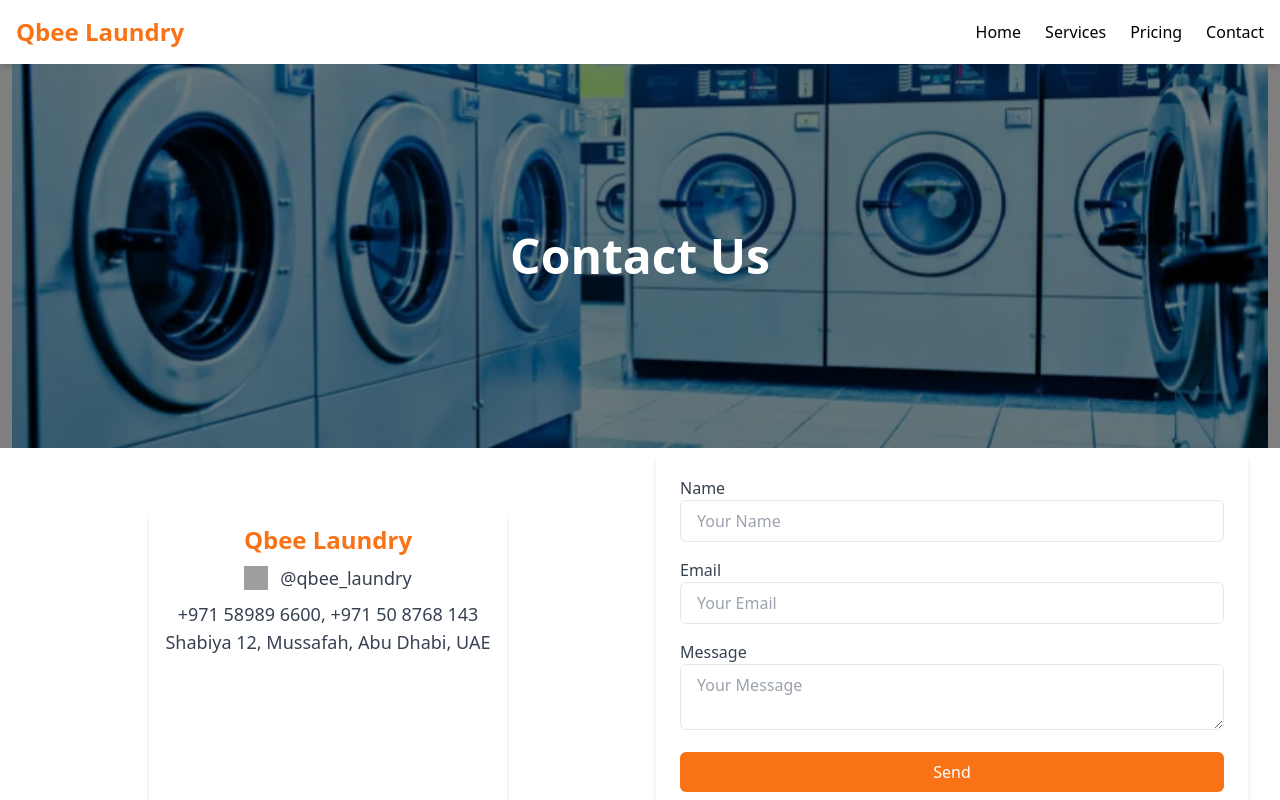
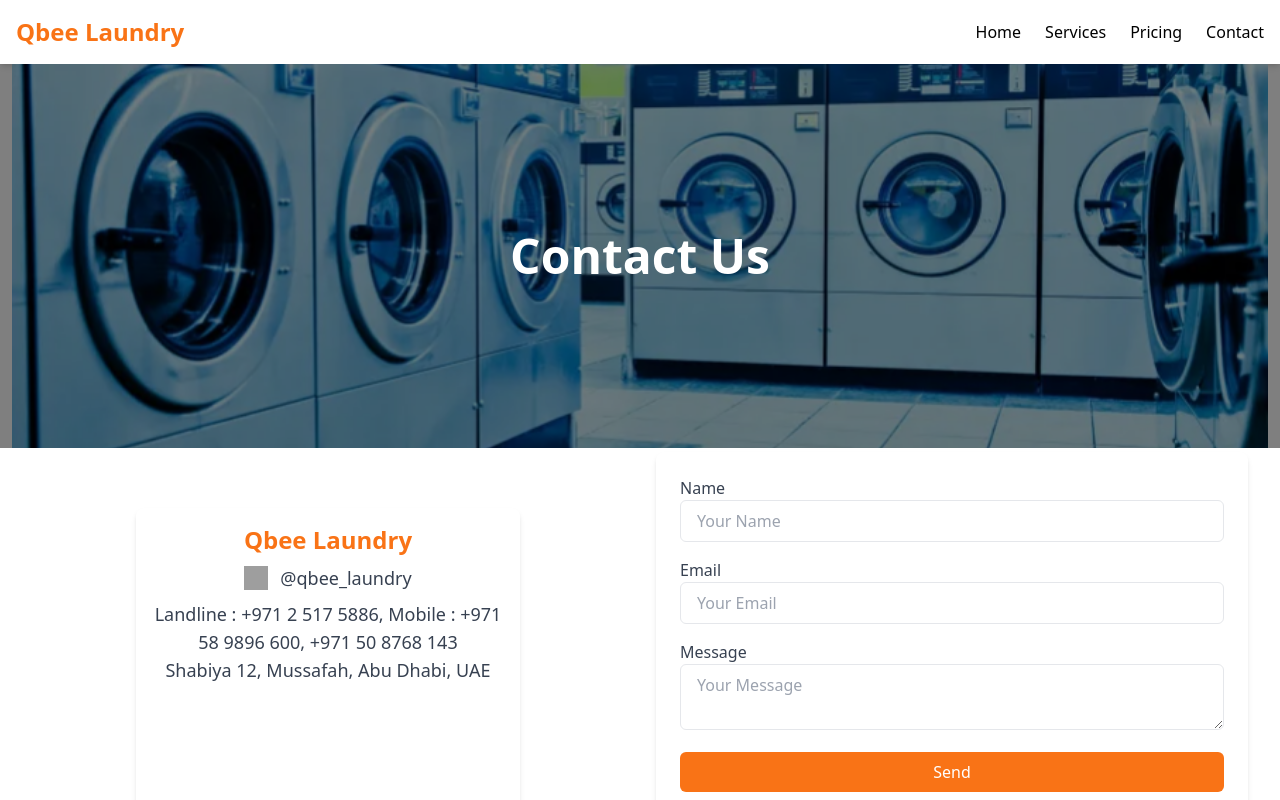
Before and after one commit to vignesh-pothan/qbeelaundry, a React (Create React App) app: page /contact in a window 1280 px wide. Shown: the top 800 px of the page. Built offline with nearby package versions, Linux system fonts and the light colour scheme; grey boxes are pictures that could not be loaded.

Commit message:
Updated Landline number

```diff
--- a/src/pages/Contact.js
+++ b/src/pages/Contact.js
@@ -44,7 +44,7 @@ const Contact = () => {
             </div>
 
             <p className="text-gray-700 text-lg mt-2">
-              +971 58989 6600, +971 50 8768 143
+              Landline : +971 2 517 5886, Mobile : +971 58 9896 600, +971 50 8768 143
             </p>
             <p className="text-gray-700 text-lg">
               Shabiya 12, Mussafah, Abu Dhabi, UAE
```
